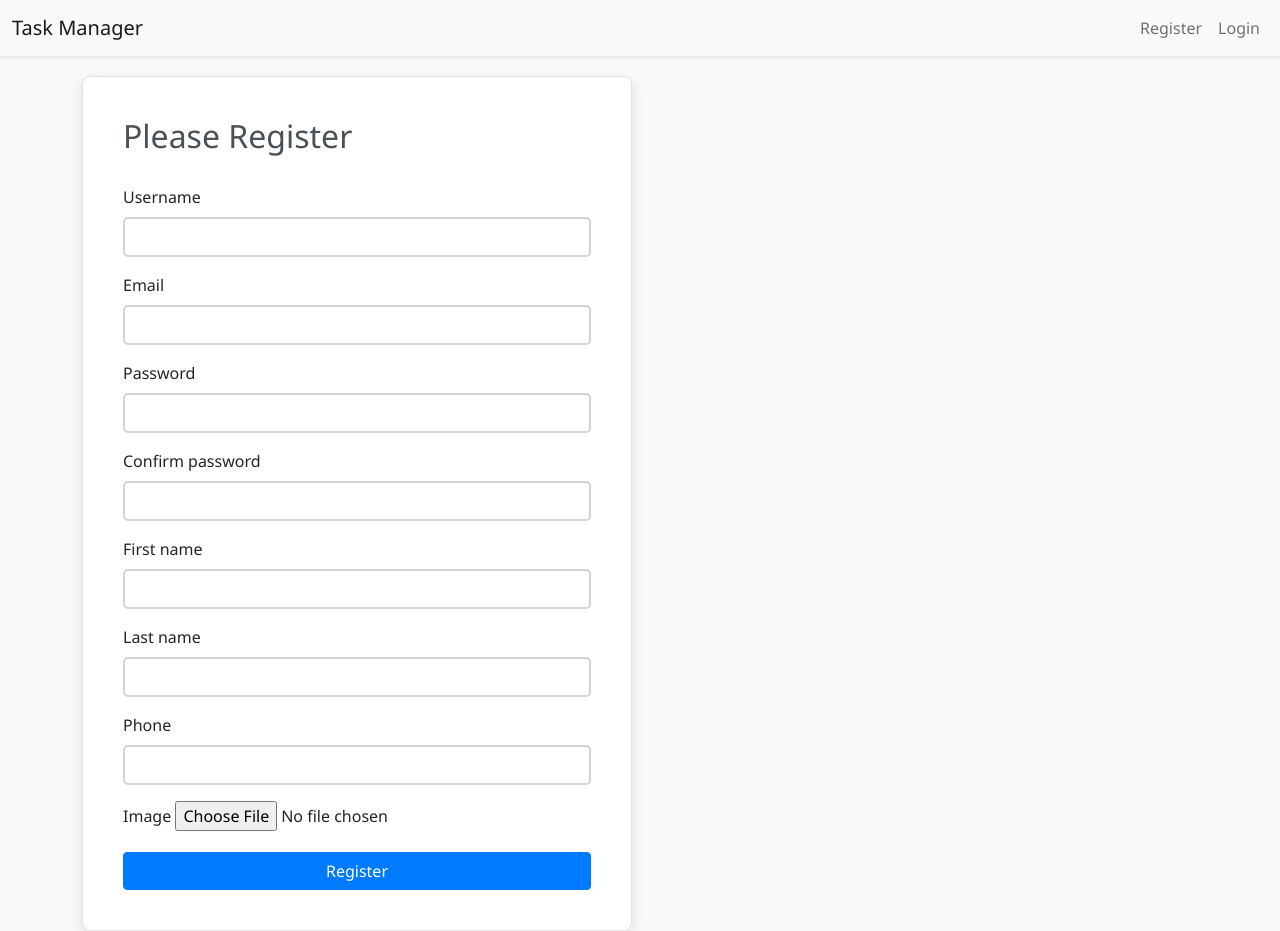
After one commit to ekarkat/Djan_tasks, a Django app: page /administration/register/ in a window 1280 px wide. The commit adds this page. Run offline with Django 5.2, Linux system fonts and the light colour scheme.

Commit message:
add login register logic

```diff
--- /dev/null
+++ b/administration/forms.py
@@ -0,0 +1,60 @@
+
+from django.contrib.auth.password_validation import CommonPasswordValidator
+from django import forms
+from django.contrib.auth.models import User
+from django.contrib.auth.forms import AuthenticationForm
+
+from .models import UserProfile
+
+
+class UserProfileForm(forms.ModelForm):
+    password = forms.CharField(widget=forms.PasswordInput(attrs={'class': 'form-control'}))
+    confirm_password = forms.CharField(widget=forms.PasswordInput(attrs={'class': 'form-control'}))
+    username = forms.CharField(max_length=150, required=True, widget=forms.TextInput(attrs={'class': 'form-control'}))
+    email = forms.CharField(max_length=150, required=True, widget=forms.TextInput(attrs={'class': 'form-control'}))
+    first_name = forms.CharField(max_length=150, required=True, widget=forms.TextInput(attrs={'class': 'form-control'}))
+    last_name = forms.CharField(max_length=150, required=True, widget=forms.TextInput(attrs={'class': 'form-control'}))
+    phone = forms.CharField(max_length=150, required=True, widget=forms.TextInput(attrs={'class': 'form-control'}))
+
+    def clean_username(self):
+        username = self.cleaned_data.get('username')
+        if User.objects.filter(username=username).exists():
+            raise forms.ValidationError('Username already exists')
+        return username
+
+
+    def clean_confirm_password(self):
+        password = self.cleaned_data.get('password')
+        confirm_password = self.cleaned_data.get('confirm_password')
+        if password != confirm_password:
+            raise forms.ValidationError('Passwords do not match')
+        return confirm_password
+
+    def save(self):
+        username = self.cleaned_data.get('username')
+        email = self.cleaned_data.get('email')
+        password = self.cleaned_data.get('password')
+        user = User.objects.create(
+            username=username,
+            email=email,
+            password=password,
+            is_active=True,
+        )
+        instance = UserProfile.objects.create(
+            user=user,
+            email=email,
+            first_name=self.cleaned_data.get('first_name'),
+            last_name=self.cleaned_data.get('last_name'),
+            phone=self.cleaned_data.get('phone'),
+            image=self.cleaned_data.get('image'),
+        )
+        return instance
+
+    class Meta:
+        model = UserProfile
+        fields = ['username', 'email', 'password', 'confirm_password', 'first_name', 'last_name', 'phone', 'image']
+
+
+class LoginForm(AuthenticationForm):
+    username = forms.CharField(label='Username', max_length=63, widget=forms.TextInput(attrs={'class': 'form-control'}))
+    password = forms.CharField(label='Password', widget=forms.PasswordInput(attrs={'class': 'form-control'}))
--- a/administration/models.py
+++ b/administration/models.py
@@ -6,8 +6,8 @@ from core.models import BaseModel
 # Create your models here.
 
 class UserProfile(BaseModel):
-	# user profile class with user, email, first_name, last_name, phone, image fields
-	# user profile is connected to user model with one to one relationship
+    # user profile class with user, email, first_name, last_name, phone, image fields
+    # user profile is connected to user model with one to one relationship
 
     user = models.OneToOneField(User, on_delete=models.CASCADE)
     email = models.EmailField(unique=True)
--- /dev/null
+++ b/administration/urls.py
@@ -0,0 +1,12 @@
+from django.urls import path
+from django.contrib.auth.views import LogoutView
+
+from . import views
+
+app_name = "administration"
+
+urlpatterns = [
+    path('register/', views.register, name='register'),
+    path('login/', views.user_login, name='login'),
+    path('logout/', views.custom_logout, name='logout'),
+]
--- a/administration/views.py
+++ b/administration/views.py
@@ -1,3 +1,42 @@
-from django.shortcuts import render
+from django.shortcuts import render, redirect
+from django.contrib.auth import authenticate, login
+from django.contrib.auth import logout
+
+from .forms import UserProfileForm, LoginForm
 
 # Create your views here.
+def register(request):
+    if request.method == 'POST':
+        form = UserProfileForm(request.POST)
+        if form.is_valid():
+            form.save()
+            return render(request, 'administration/register_success.htm')
+
+        return render(request, 'administration/register.htm', context={'form': form})
+
+    form = UserProfileForm()
+    return render(request, 'administration/register.htm', context={'form': form})
+
+
+def user_login(request):
+    if request.user.is_authenticated:
+        return redirect('core:home')
+    if request.method == 'POST':
+        form = LoginForm(request=request, data=request.POST)
+        if form.is_valid():
+            username = form.cleaned_data.get('username')
+            password = form.cleaned_data.get('password')
+            user = authenticate(username=username, password=password)
+            if user is not None:
+                login(request, user)
+                return redirect('core:home')  # Redirect to a success page.
+            else:
+                form.add_error(None, "Invalid username or password")
+    else:
+        form = LoginForm()
+    return render(request, 'administration/login.html', {'form': form})
+
+
+def custom_logout(request):
+    logout(request)
+    return redirect('core:home')
--- a/core/urls.py
+++ b/core/urls.py
@@ -5,5 +5,5 @@ from . import views
 app_name = "core"
 
 urlpatterns = [
-    path('home/', views.homepage, name='homepage'),
+    path('home/', views.homepage, name='home'),
 ]
--- a/djantasks/urls.py
+++ b/djantasks/urls.py
@@ -19,6 +19,7 @@ from django.urls import path, include
 
 urlpatterns = [
     path('admin/', admin.site.urls, name='admin'),
-	path('', include('core.urls')),
+	path('core/', include('core.urls')),
 	path('workspace/', include('taskmanager.urls')),
+	path('administration/', include('administration.urls')),
 ]
--- a/taskmanager/views.py
+++ b/taskmanager/views.py
@@ -6,6 +6,7 @@ from .models import WorkSpace
 
 
 # Create your views here.
+@login_required
 def create_workspace(request):
     if request.method == 'POST':
         form = WorkSpaceForm(request.POST, user=request.user)
@@ -17,4 +18,6 @@ def create_workspace(request):
             return redirect('admin')  # Redirect to a new URL
     else:
         form = WorkSpaceForm(user=request.user)
+    print('aaaaaaaaaaaaaaaaaaaaaaaaaaaaaaaaaaaaaa')
+    print(request.user)
     return render(request, 'taskmanager/create_workspace.html', context={'form': form})
--- /dev/null
+++ b/templates/administration/register.htm
@@ -0,0 +1,27 @@
+{% extends 'core/base.htm' %}
+
+{% block title %}
+    Register
+{% endblock %}
+
+{% block content %}
+<div class="form-register">
+    <h2 class="form-heading">Please Register</h2>
+    <form method="post" action="{% url 'administration:register' %}">
+        {% csrf_token %}
+        {% for field in form %}
+            <div class="mb-3">
+                <label for="{{ field.id_for_label }}" class="form-label">{{ field.label }}</label>
+                {{ field }}
+                {% if field.help_text %}
+                    <small class="form-text text-muted">{{ field.help_text }}</small>
+                {% endif %}
+                {% for error in field.errors %}
+                    <div class="error-message">{{ error }}</div>
+                {% endfor %}
+            </div>
+        {% endfor %}
+        <button type="submit" class="btn btn-primary">Register</button>
+    </form>
+</div>
+{% endblock %}
--- /dev/null
+++ b/templates/administration/register_success.htm
@@ -0,0 +1,5 @@
+{% extends "core/base.htm" %}
+
+{% block content %}
+    <h1>You have been registered!!</h1>
+{% endblock %}
--- /dev/null
+++ b/templates/core/base.htm
@@ -0,0 +1,83 @@
+<!DOCTYPE html>
+<html lang="en">
+<head>
+    <meta charset="UTF-8">
+    <meta name="viewport" content="width=device-width, initial-scale=1.0">
+    <title>{% block title %}Welcome{% endblock %}</title>
+    <link href="https://cdn.jsdelivr.net/npm/bootstrap@5.1.3/dist/css/bootstrap.min.css" rel="stylesheet">
+    <style>
+        body {
+            background-color: #f8f9fa; /* Slightly lighter gray background */
+            font-family: 'Segoe UI', Tahoma, Geneva, Verdana, sans-serif; /* More modern font */
+        }
+        .form-register {
+            background-color: #ffffff; /* Pure white background */
+            padding: 40px; /* More padding for a spacious layout */
+            border-radius: 8px; /* Smoother corners */
+            box-shadow: 0 5px 15px rgba(0,0,0,0.1); /* More pronounced shadow for depth */
+            border: 1px solid #e3e3e3; /* Subtle border for definition */
+            margin-top: 20px; /* Ensure it doesn't stick too closely to the navbar */
+            width: 550px;
+        }
+        .form-heading {
+            color: #495057; /* Darker grey for better readability */
+            margin-bottom: 30px; /* Increased space below heading */
+        }
+        .form-control {
+            border-radius: 5px; /* Rounded borders for inputs */
+            border: 2px solid #ced4da; /* Adjust border thickness for focus */
+        }
+        .form-control:focus {
+            border-color: #80bdff; /* Highlight focus more clearly */
+            box-shadow: 0 0 0 0.2rem rgba(0,123,255,.25); /* Bootstrap's default focus shadow */
+        }
+        .btn-primary {
+            background-color: #007bff; /* Standard Bootstrap primary color */
+            border-color: #007bff; /* Match border color to background */
+            width: 100%; /* Full-width button */
+        }
+        .error-message {
+            font-size: 0.85rem; /* Adjust font size for error messages */
+            color: #dc3545; /* Bootstrap 'danger' color for errors */
+            margin-top: 5px; /* Margin above error message */
+        }
+        .navbar {
+            box-shadow: 0 2px 4px rgba(0,0,0,0.075); /* Light shadow for navbar */
+        }
+    </style>
+
+</head>
+<body>
+    <nav class="navbar navbar-expand-lg navbar-light bg-light">
+        <div class="container-fluid">
+            <a class="navbar-brand" href="{% url 'core:home' %}">Task Manager</a>
+            <button class="navbar-toggler" type="button" data-bs-toggle="collapse" data-bs-target="#navbarNav" aria-controls="navbarNav" aria-expanded="false" aria-label="Toggle navigation">
+                <span class="navbar-toggler-icon"></span>
+            </button>
+            <div class="collapse navbar-collapse" id="navbarNav">
+                <ul class="navbar-nav ms-auto">
+                    <li class="nav-item">
+                        <a class="nav-link" href="{% url 'administration:register' %}">Register</a>
+                    </li>
+                    {% if user.is_authenticated %}
+                    <li class="nav-item">
+                        <a class="nav-link" href="{% url 'administration:logout' %}">Logout</a>
+                    </li>
+                    {% else %}
+                    <li class="nav-item">
+                        <a class="nav-link" href="{% url 'administration:login' %}">Login</a>
+                    </li>
+                    {% endif %}
+                </ul>
+            </div>
+        </div>
+    </nav>
+
+    <div class="container mt-3">
+        {% block content %}
+        {% endblock %}
+    </div>
+
+    <script src="https://cdn.jsdelivr.net/npm/bootstrap@5.1.3/dist/js/bootstrap.bundle.min.js"></script>
+</body>
+</html>
```
Also changed, not shown: te.py (added, +8 -0 lines), templates/administration/login.html (added, +15 -0 lines), templates/core/homepage.html (+34 -4 lines), administration/migrations/0002_userprofile_username.py (added), administration/migrations/0003_alter_userprofile_username.py (added), administration/migrations/0004_alter_userprofile_username.py (added), administration/migrations/0005_remove_userprofile_username.py (added), templates/taskmanager/test.html (deleted).
